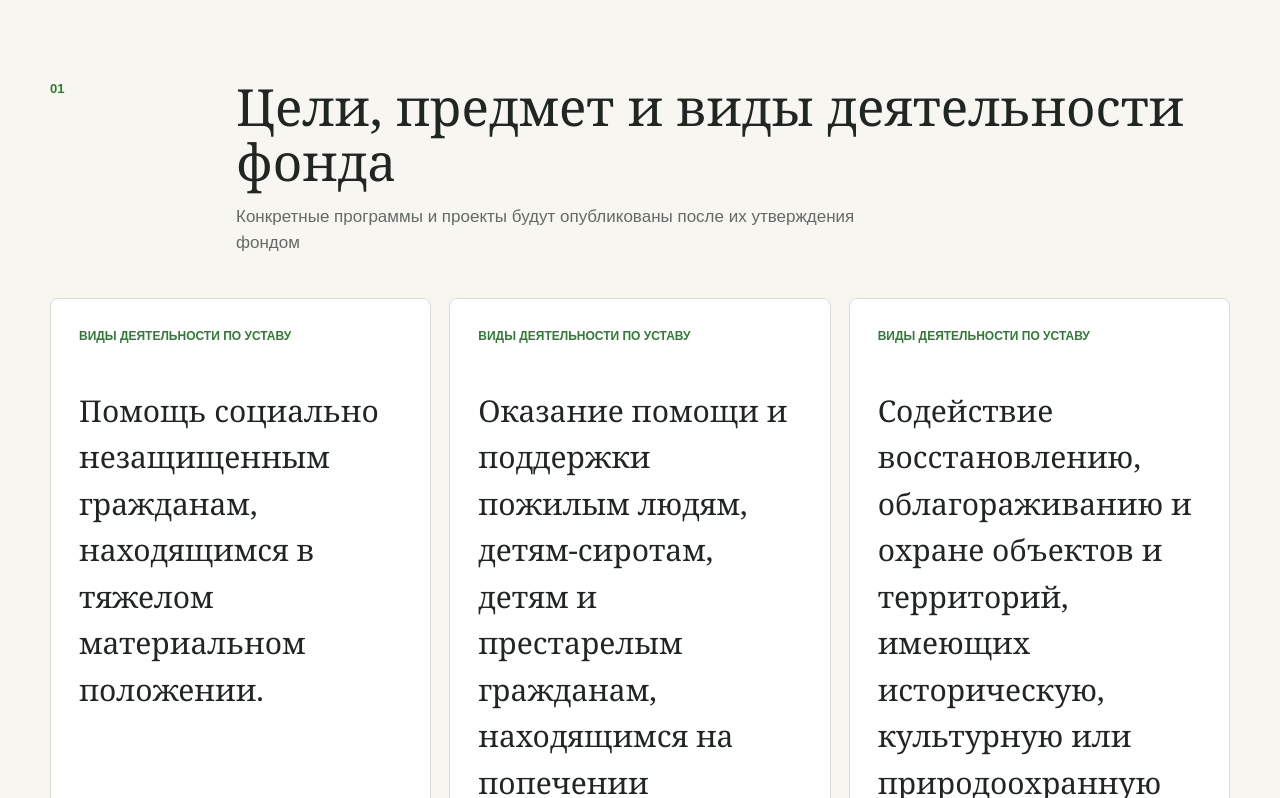
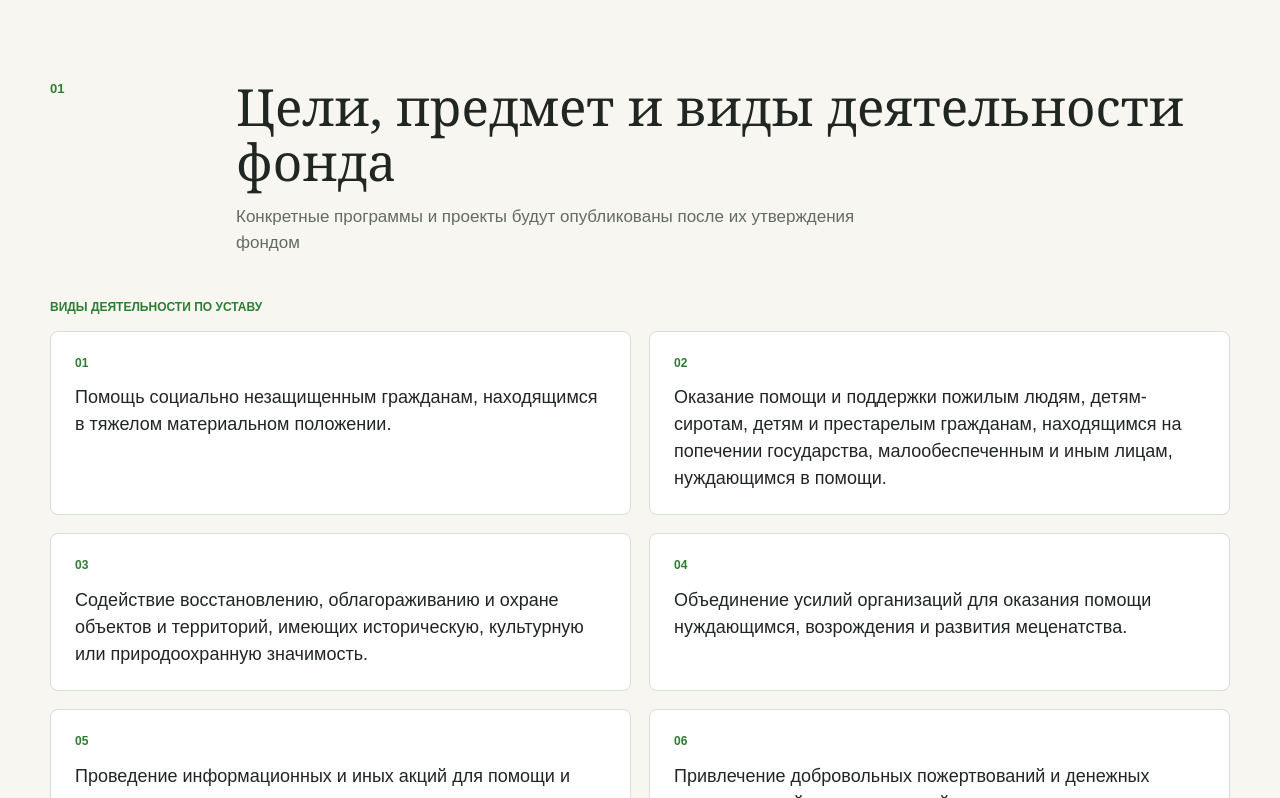
Before and after one commit to sqwdvrt/webFond, a Next.js app: page / in a window 1280 px wide. Shown: the part 810-1608 px from the top of the page. Built offline with nearby package versions, Linux system fonts and the light colour scheme; no server answers.

Commit message:
style: compact homepage activities

```diff
--- a/src/app/globals.css
+++ b/src/app/globals.css
@@ -308,7 +308,18 @@ a {
 .project-grid { display: grid; grid-template-columns: repeat(3, minmax(0, 1fr)); gap: 18px; }
 .project-card { min-height: 330px; display: flex; flex-direction: column; padding: 28px; background: var(--surface); border: 1px solid var(--line); border-radius: 8px; }
 .project-status { color: var(--brand); font-size: 12px; font-weight: 700; text-transform: uppercase; }
+.project-section-status { display: block; margin-bottom: 14px; }
+.project-grid-compact { grid-template-columns: repeat(2, minmax(0, 1fr)); }
+.project-card-compact { min-height: 0; padding: 22px 24px; }
+.project-number { color: var(--brand); font-size: 12px; font-weight: 700; }
 .project-card h3 { margin: 42px 0 16px; font-family: Georgia, "Times New Roman", serif; font-size: 30px; font-weight: 500; }
+.project-card-compact h3 {
+  margin: 12px 0 0;
+  font-family: inherit;
+  font-size: 18px;
+  font-weight: 500;
+  line-height: 1.5;
+}
 .project-card p { margin: 0; color: var(--muted); }
 .project-card a { display: inline-flex; align-items: center; gap: 7px; margin-top: auto; padding-top: 28px; color: var(--brand-dark); font-weight: 700; }
 .participation-grid { display: grid; grid-template-columns: repeat(4, minmax(0, 1fr)); border-top: 1px solid var(--line); border-left: 1px solid var(--line); }
@@ -530,6 +541,9 @@ a {
   .section-heading, .split-states { grid-template-columns: 1fr; gap: 24px; }
   .project-grid, .participation-grid { grid-template-columns: 1fr; }
   .project-card { min-height: 270px; }
+  .project-grid-compact { grid-template-columns: 1fr; }
+  .project-card-compact { min-height: 0; padding: 20px; }
+  .project-card-compact h3 { font-size: 17px; }
   .contact-band-inner { align-items: flex-start; flex-direction: column; }
   .contact-band h2 { font-size: 38px; }
   .amount-grid { grid-template-columns: repeat(2, minmax(0, 1fr)); }
--- a/src/app/page.tsx
+++ b/src/app/page.tsx
@@ -21,7 +21,7 @@ const participation = [
 export default function HomePage() {
   return <>
     <section className="hero"><div className="container hero-grid"><div><span className="eyebrow">Благотворительный фонд</span><h1>{siteConfig.name}</h1><p className="hero-lead">Помогаем людям, оказавшимся в трудной жизненной ситуации, и объединяем тех, кто готов поддержать добрые дела.</p><div className="hero-actions"><Link className="button button-primary" href="/help">Помочь фонду</Link><Link className="button button-secondary" href={siteConfig.routes.contactsForHelp}>Нужна помощь?</Link></div></div><div className="hero-logo"><Image src="/brand/logo.jpg" width={1254} height={1254} priority alt="Логотип фонда «Быть Добру»: руки, росток и лист" /></div></div></section>
-    <section className="content-band"><div className="container"><SectionHeading number="01" title="Цели, предмет и виды деятельности фонда" intro="Конкретные программы и проекты будут опубликованы после их утверждения фондом" /><div className="project-grid">{projects.map((project) => <ProjectCard key={project.description} project={project} />)}</div></div></section>
+    <section className="content-band"><div className="container"><SectionHeading number="01" title="Цели, предмет и виды деятельности фонда" intro="Конкретные программы и проекты будут опубликованы после их утверждения фондом" /><span className="project-status project-section-status">Виды деятельности по уставу</span><div className="project-grid project-grid-compact">{projects.map((project, index) => <ProjectCard key={project.description} project={project} compact number={index + 1} />)}</div></div></section>
     <section className="content-band surface-band"><div className="container"><SectionHeading number="02" title="Как можно помочь" intro="Мы готовим понятные способы участия и публикуем только подтвержденную информацию." /><div className="participation-grid">{participation.map(({ title, text, icon: Icon, href }) => <article className="participation-item" key={title}><Icon aria-hidden="true" size={28} strokeWidth={1.6} /><h3>{title}</h3><p>{text}</p>{href ? <Link href={href}>Узнать подробнее</Link> : null}</article>)}</div></div></section>
     <section className="content-band"><div className="container split-states"><div><span className="section-number">03 Новости</span><EmptyState title="Материалы готовятся к публикации" description="Новости появятся после проверки и утверждения." /></div><div><span className="section-number">04 Отчеты</span><EmptyState title="Проверенные отчеты появятся здесь" description="Документы будут опубликованы после проверки." /></div></div></section>
     <section className="contact-band"><div className="container contact-band-inner"><div><span className="eyebrow">Остались вопросы?</span><h2>Свяжитесь с фондом</h2><p>Расскажем о видах деятельности и доступных способах участия.</p></div><Link className="button button-light" href="/contacts">Контакты фонда</Link></div></section>
```
Also changed, not shown: 2 other files (tests, documents, lock files or other folders).
